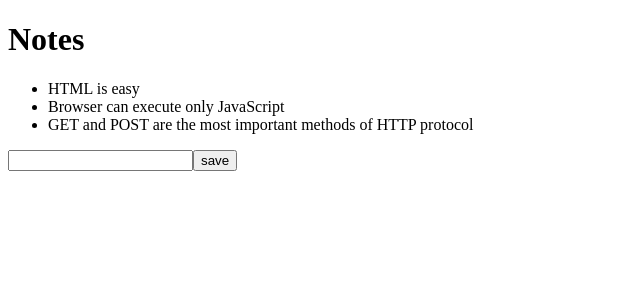
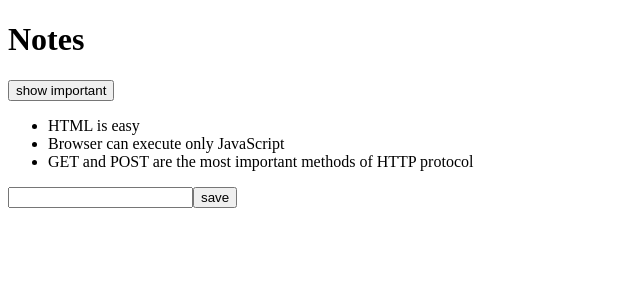
Before and after one commit to 1Maria/part-0-app-clone, a React (Create React App) app: page / in a window 1280 px wide. Shown: the top 300 px of the page, without its empty margins (0-640 px from the left). Built offline with nearby package versions, Linux system fonts and the light colour scheme.

Commit message:
Add functionality that enables users to toggle the showAll state of the application from the user interface

```diff
--- a/src/App.js
+++ b/src/App.js
@@ -31,6 +31,11 @@ const App = (props) => {
   return (
     <div>
       <h1>Notes</h1>
+      <div>
+        <button onClick={() => setShowAll(!showAll)}>
+          show {showAll ? 'important' : 'all' }
+        </button>
+      </div>
       <ul>
         {notesToShow.map(note =>
           <Note key={note.id} note={note} />)}
```
